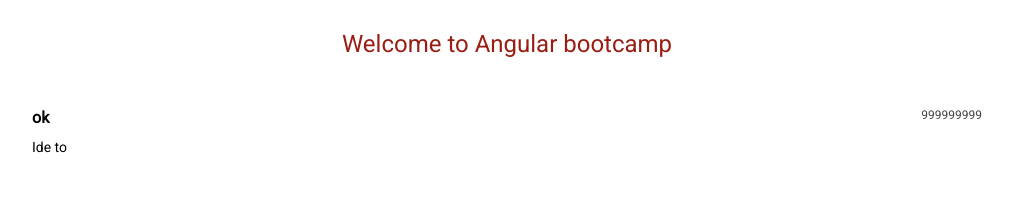
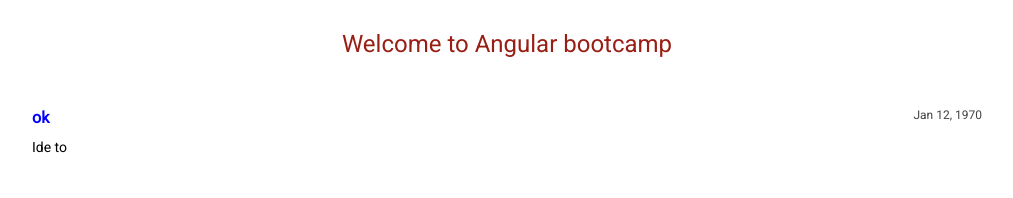
Before and after one commit to RacekM/flowup-angular, an Angular app: page / in a window 1280 px wide. Shown: the top 198 px of the page, without its empty margins (133-1146 px from the left). Built offline with nearby package versions, Linux system fonts and the light colour scheme.

Commit message:
adjusted task 1

```diff
--- a/src/app/app.component.html
+++ b/src/app/app.component.html
@@ -1,4 +1,4 @@
 <div class="content">
   <div class="header">Welcome to Angular bootcamp</div>
-  <app-message [author]="{name:'ok',color:'das'}" text="Ide to" timestamp=999999999></app-message>
+  <app-message [author]="{name:'ok',color:'blue'}" text="Ide to" timestamp=999999999></app-message>
 </div>
--- a/src/app/message/message.component.html
+++ b/src/app/message/message.component.html
@@ -1,9 +1,9 @@
 <div class="message">
   <div class="header">
-    <div class="author">
+    <div class="author" [style.color]="author.color">
       {{ author.name }}
     </div>
-    <div class="time">{{ timestamp }}</div>
+    <div class="time">{{ timestamp | date }}</div>
   </div>
   <div class="text-wrapper">
     <div class="text"> {{ text }} </div>
```
